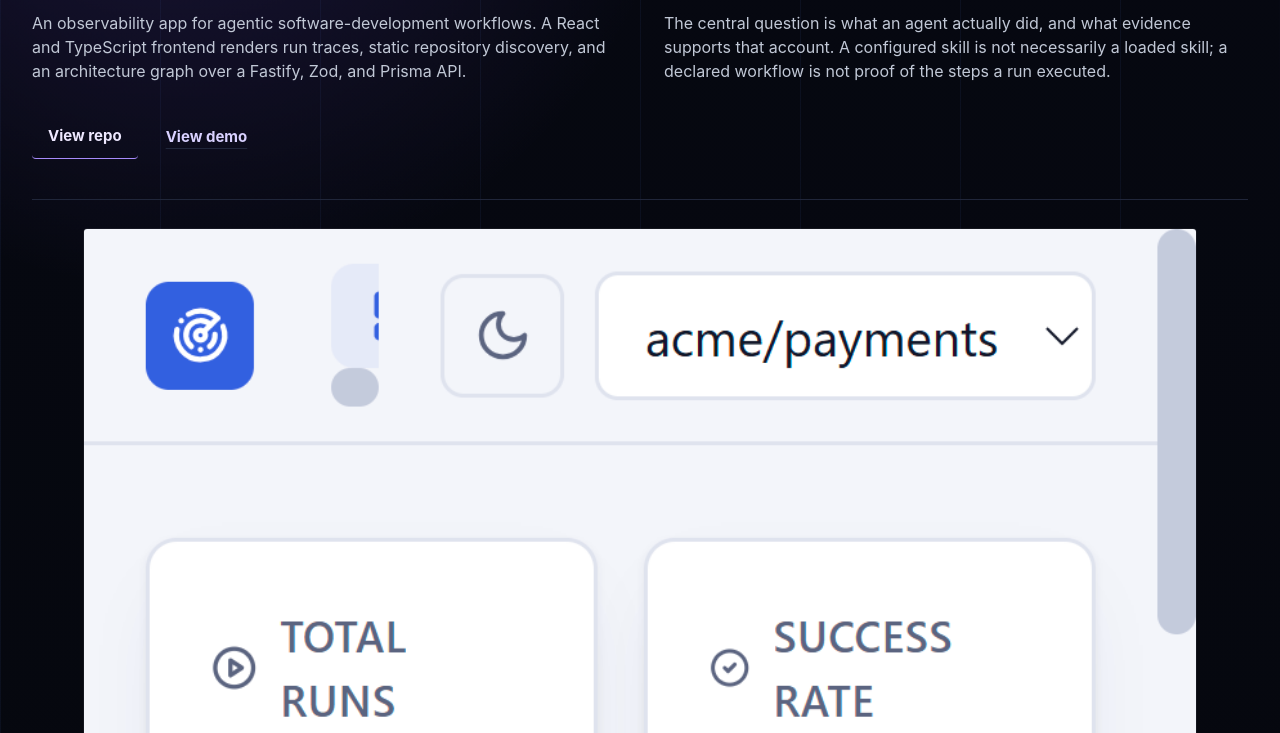
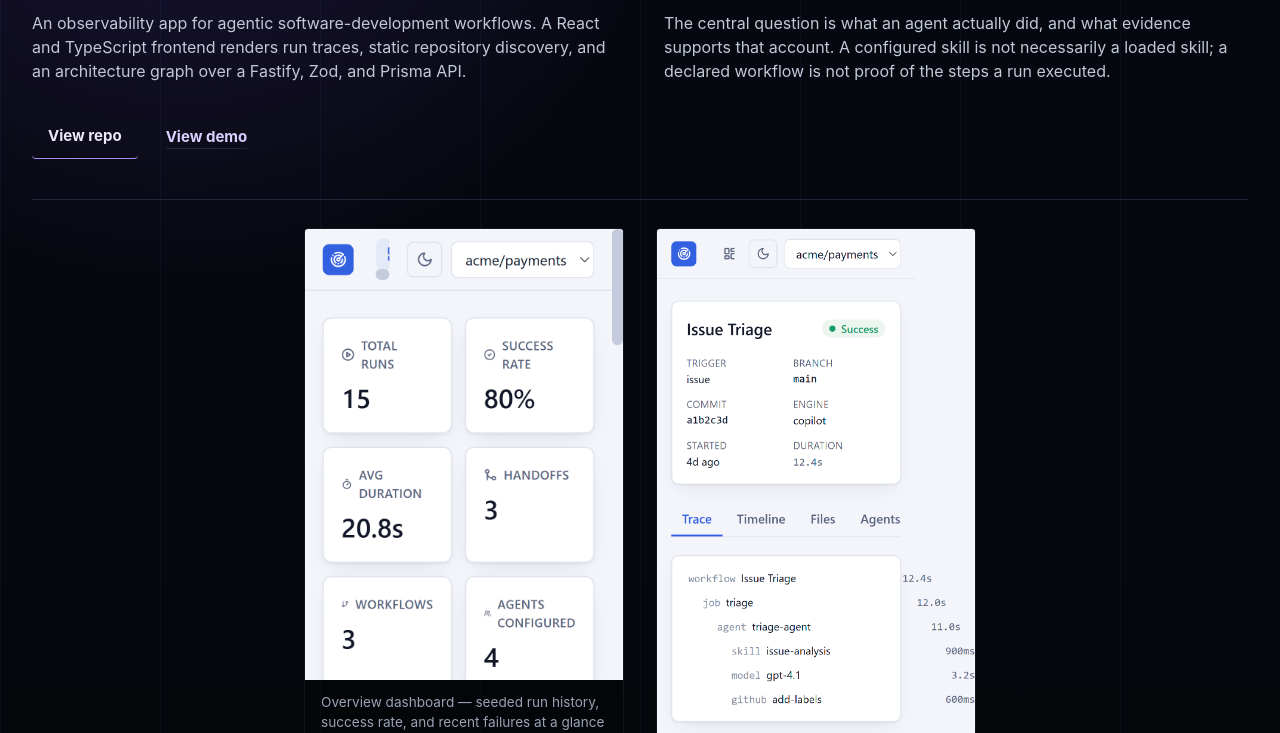
Before and after one commit to brianchristopherbrady/brianbrady.dev, a website: page projects/glasshouse.html in a window 1280 px wide. Shown: the part 219-952 px from the top of the page. Drawn offline with Linux system fonts and the light colour scheme.

Commit message:
Fix oversized Glasshouse screenshots and add diagram-board side padding

```diff
--- a/projects/glasshouse.html
+++ b/projects/glasshouse.html
@@ -26,7 +26,7 @@
           <a class="button" href="https://brianchristopherbrady.github.io/glasshouse/" target="_blank" rel="noopener noreferrer">View demo</a>
         </div>
       </section>
-      <section class="project-gallery" aria-label="Screenshots">
+      <section class="project-gallery gallery-portrait" aria-label="Screenshots">
         <figure>
           <img src="../static/glasshouse-overview.png" alt="Glasshouse overview dashboard showing total runs, success rate, average duration, a recent runs table, and recent failures for a seeded acme/payments repository" loading="lazy" />
           <figcaption>Overview dashboard — seeded run history, success rate, and recent failures at a glance</figcaption>
--- a/styles.css
+++ b/styles.css
@@ -1262,7 +1262,7 @@ h3 {
   container-type: inline-size;
   position: relative;
   overflow: hidden;
-  padding: 18px 0 2px;
+  padding: 18px clamp(1rem, 4vw, 3rem) 2px;
   border-top: 1px solid rgba(154, 163, 181, 0.22);
   border-bottom: 1px solid rgba(154, 163, 181, 0.14);
   background:
@@ -2958,6 +2958,16 @@ html:not([data-motion="running"]) *::after {
   background: rgba(0,0,0,0.3);
 }
 
+.gallery-portrait {
+  flex-direction: row;
+  flex-wrap: wrap;
+  justify-content: center;
+}
+.gallery-portrait figure {
+  flex: 0 1 20rem;
+  max-width: 20rem;
+}
+
 .gallery-editorial { max-width: 72rem; margin-inline: auto; }
 .gallery-editorial figure { min-width: 0; }
 .gallery-editorial figure > a { display: block; }
```
